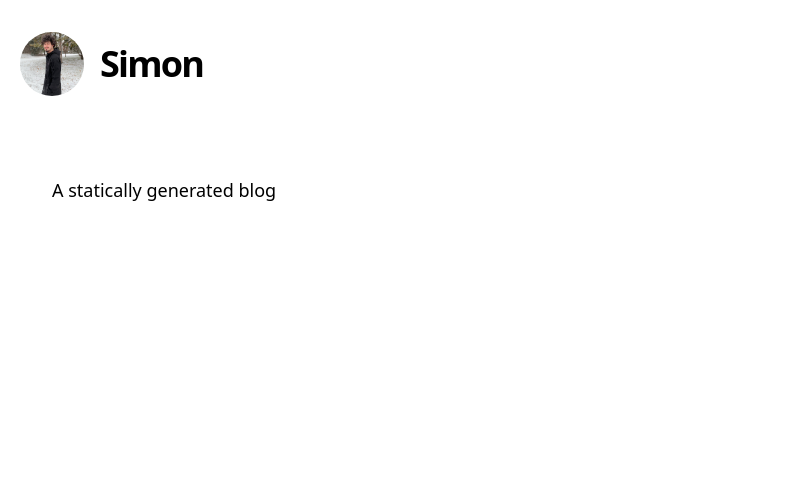
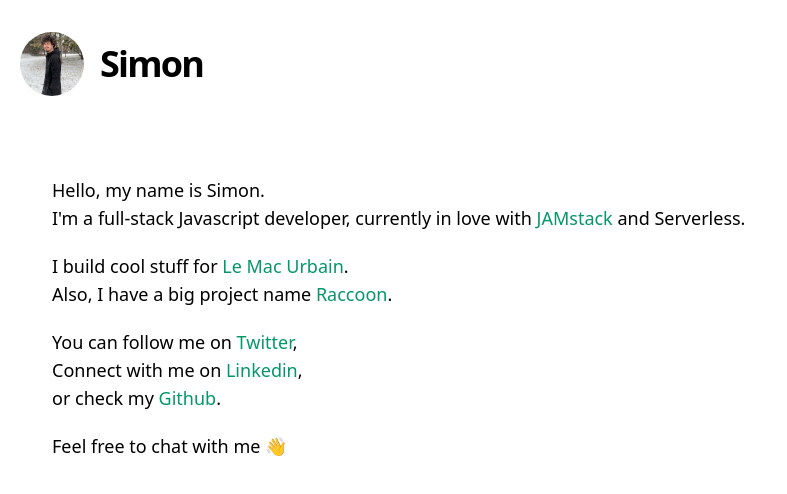
Before and after one commit to simoncrypta/simoncrypta, a Next.js app: page / in a window 1280 px wide. Shown: the top 494 px of the page, without its empty margins (0-787 px from the left). Built offline with nearby package versions, Linux system fonts and the light colour scheme.

Commit message:
My intro text

```diff
--- a/components/intro.js
+++ b/components/intro.js
@@ -3,9 +3,27 @@
 export default function Intro() {
   return (
     <section className="mt-16 mb-16 md:mb-12">
-      <h2 className="text-lg mt-5 md:pl-8">
-        A statically generated blog
-      </h2>
+      <p className="text-lg mt-5 md:pl-8">
+        Hello, my name is Simon.
+        <br />
+        I'm a full-stack Javascript developer, currently in love with <a className="text-green-600" href="https://jamstack.org">JAMstack</a> and Serverless.
+      </p>
+      <p className="text-lg mt-5 md:pl-8">
+        I build cool stuff for <a className="text-green-600"href="https://lemacurbain.com">Le Mac Urbain</a>.
+        <br />
+        Also, I have a big project name <a className="text-green-600"href="https://raccoon.services">Raccoon</a>.
+      </p>
+
+      <p className="text-lg mt-5 md:pl-8">
+        You can follow me on <a className="text-green-600"href="https://twitter.com/SimonCrypta">Twitter</a>,<br />
+        Connect with me on <a className="text-green-600"href="https://www.linkedin.com/in/gagnonsim/">Linkedin</a>,<br />
+        or check my <a className="text-green-600"href="https://github.com/simoncrypta">Github</a>.<br />
+      </p>
+
+      <p className="text-lg mt-5 md:pl-8">
+        Feel free to chat with me 👋
+      </p>
+
     </section>
   )
 }
```
